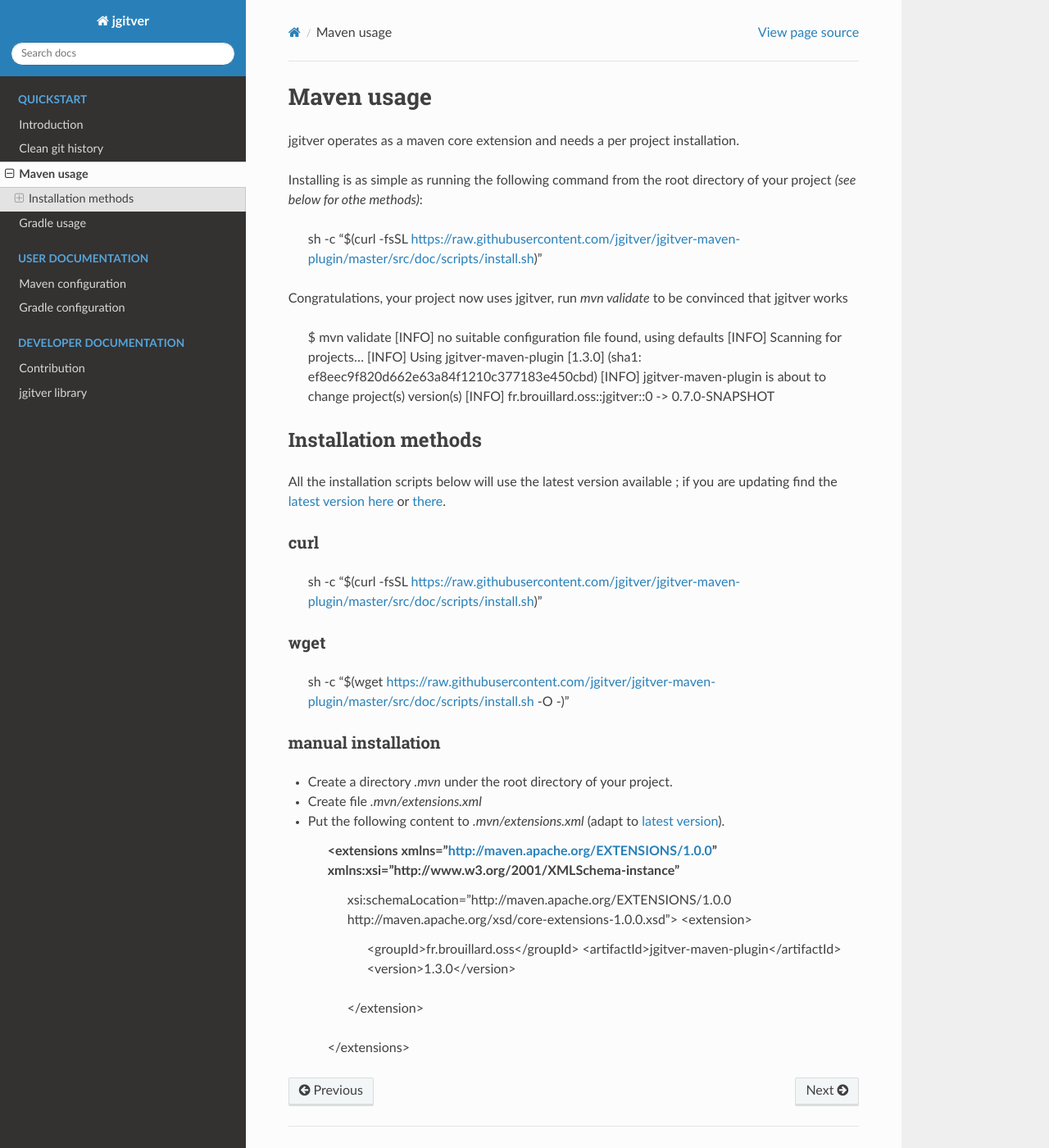
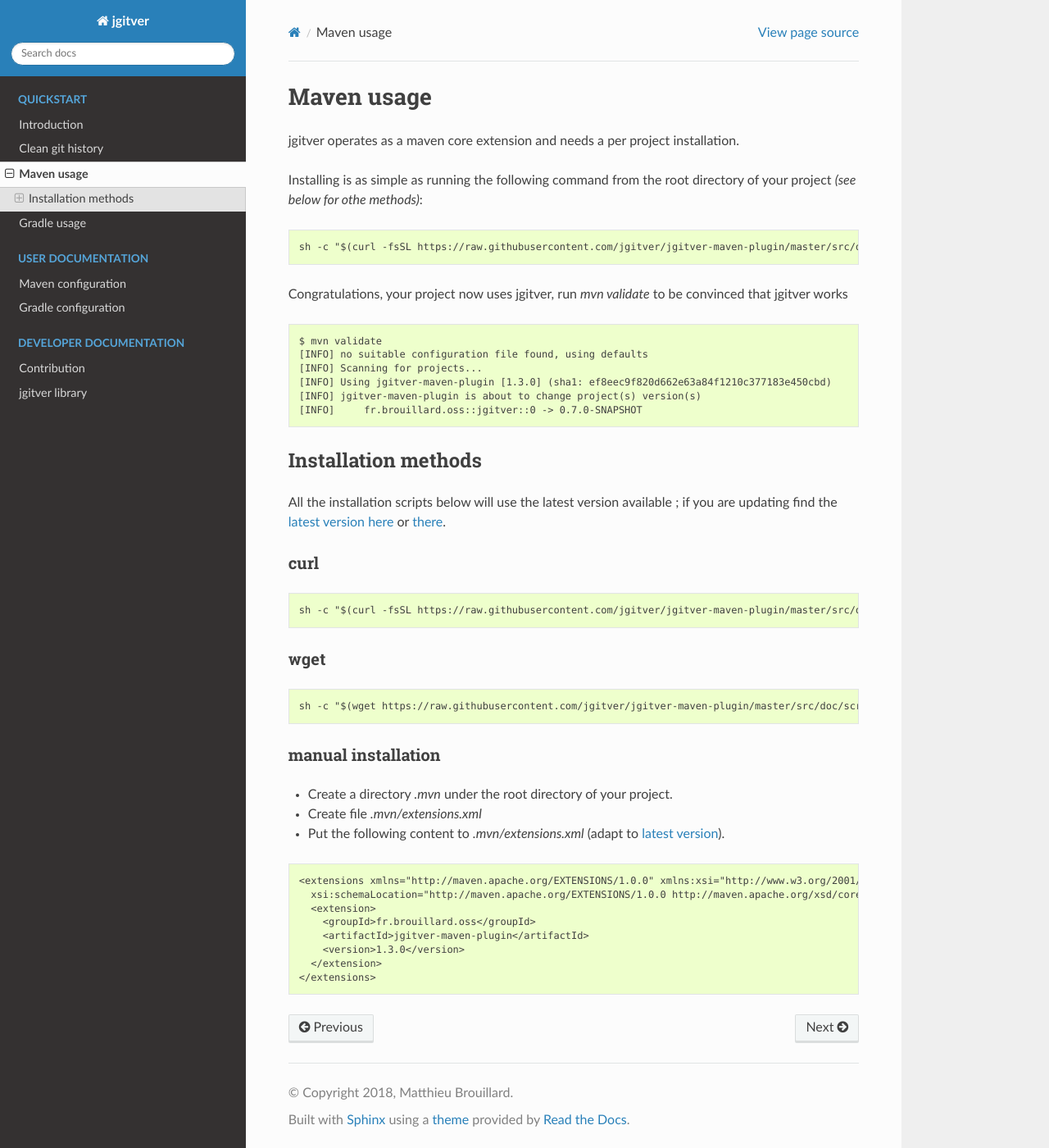
Before and after one commit to jgitver/jgitver.github.io, a Sphinx documentation site: the page built from docs/maven-usage.rst, in a window 1280 px wide and 1400 px high. Shown: the whole window at 82% size. Built offline with Sphinx 7.4.7 and the Read the Docs theme 2.0.0, drawn with Linux system fonts in a browser that asks for light colours.

Commit message:
update code paragraphs with real sphinx code-block

```diff
--- a/docs/maven-usage.rst
+++ b/docs/maven-usage.rst
@@ -5,9 +5,13 @@
 
 Installing is as simple as running the following command from the root directory of your project *(see below for othe methods)*:
 
+.. code-block:: none
+
     sh -c "$(curl -fsSL https://raw.githubusercontent.com/jgitver/jgitver-maven-plugin/master/src/doc/scripts/install.sh)"
 
 Congratulations, your project now uses jgitver, run `mvn validate` to be convinced that jgitver works
+
+.. code-block:: none
 
     $ mvn validate
     [INFO] no suitable configuration file found, using defaults
@@ -25,10 +29,14 @@
 **curl**
 ^^^^^^^^
 
+.. code-block:: none
+
     sh -c "$(curl -fsSL https://raw.githubusercontent.com/jgitver/jgitver-maven-plugin/master/src/doc/scripts/install.sh)"
 
 **wget**
 ^^^^^^^^
+
+.. code-block:: none
 
     sh -c "$(wget https://raw.githubusercontent.com/jgitver/jgitver-maven-plugin/master/src/doc/scripts/install.sh -O -)"
 
@@ -38,6 +46,8 @@
 * Create a directory `.mvn` under the root directory of your project.
 * Create file `.mvn/extensions.xml`
 * Put the following content to `.mvn/extensions.xml` (adapt to `latest version`_).
+
+.. code-block:: none
 
     <extensions xmlns="http://maven.apache.org/EXTENSIONS/1.0.0" xmlns:xsi="http://www.w3.org/2001/XMLSchema-instance"
       xsi:schemaLocation="http://maven.apache.org/EXTENSIONS/1.0.0 http://maven.apache.org/xsd/core-extensions-1.0.0.xsd">
```
